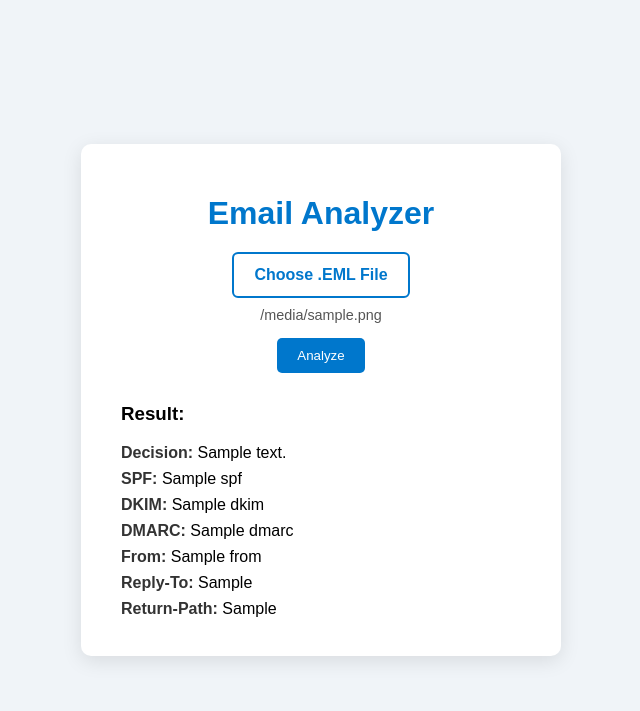
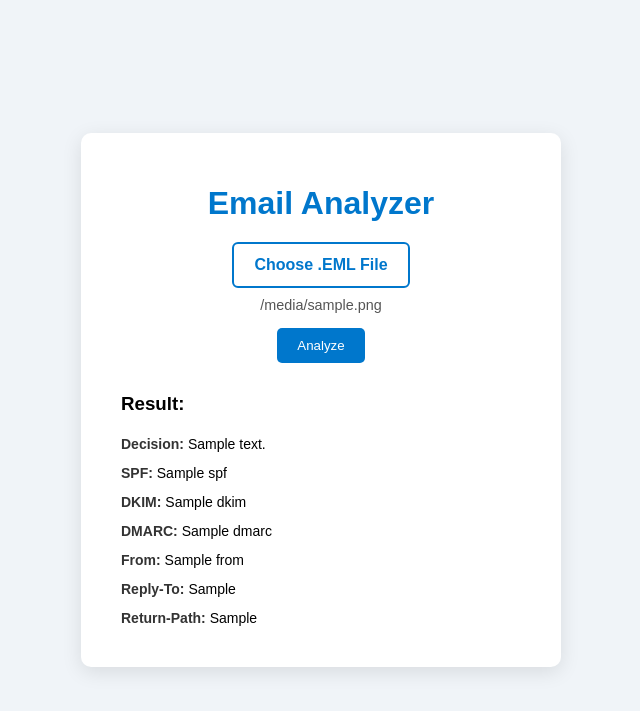
Before and after one commit to Naila55/hobbylearner, a Flask app: template templates/index.html in a window 1280 px wide. Shown: the top 711 px of the page, without its empty margins (319-959 px from the left). Run offline with Flask 3, Linux system fonts and the light colour scheme; the template is opened without the code that fills it: most values are stand-ins (such as "Sample title", 1, 10 or a date in 2020).

Commit message:
Update index.html

```diff
--- a/templates/index.html
+++ b/templates/index.html
@@ -74,10 +74,14 @@ input[type="file"] {
        .result {
     margin-top: 30px;
     text-align: left;
+    word-wrap: break-word;
+    max-width: 100%;
 }
 
        .result p {
     margin: 8px 0;
+    font-size: 14px;
+    line-height: 1.5;
 }
 
         .result strong {
```
Lines whose indentation alone changed are shown as unchanged.
